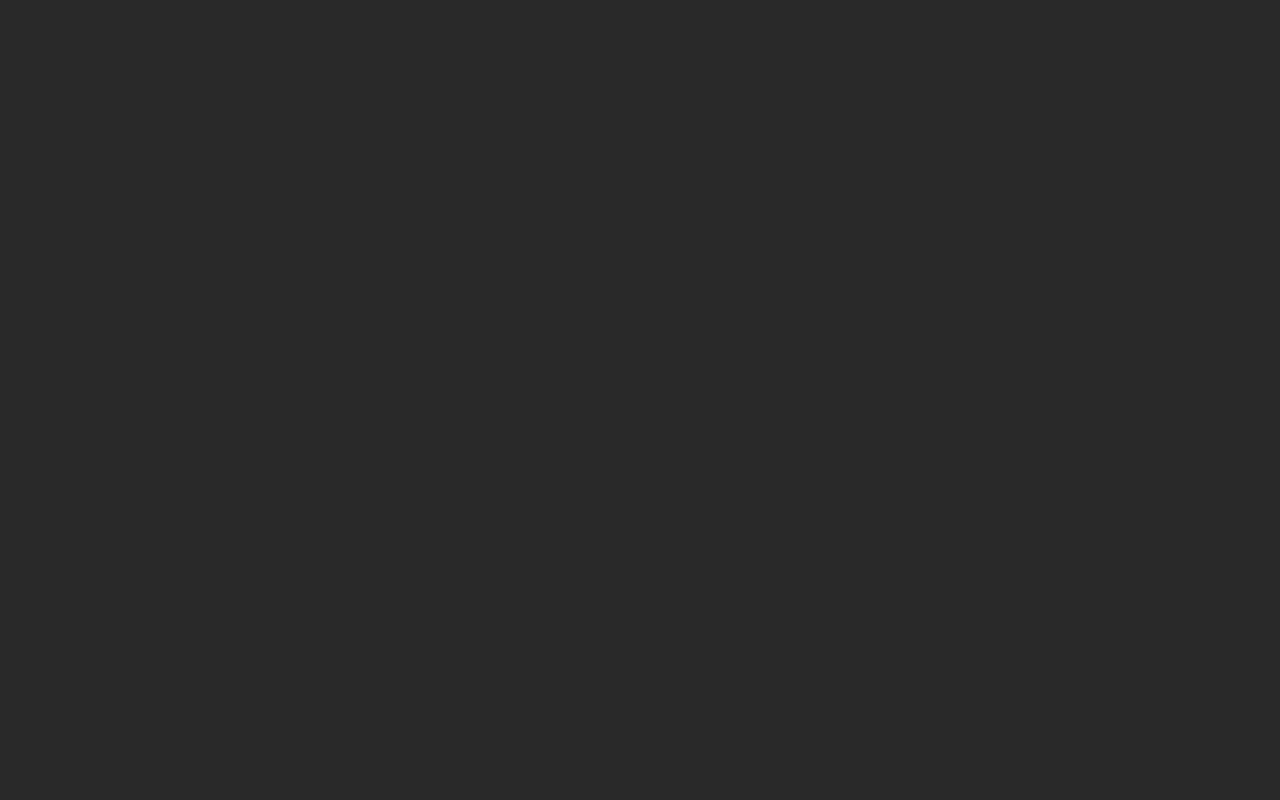
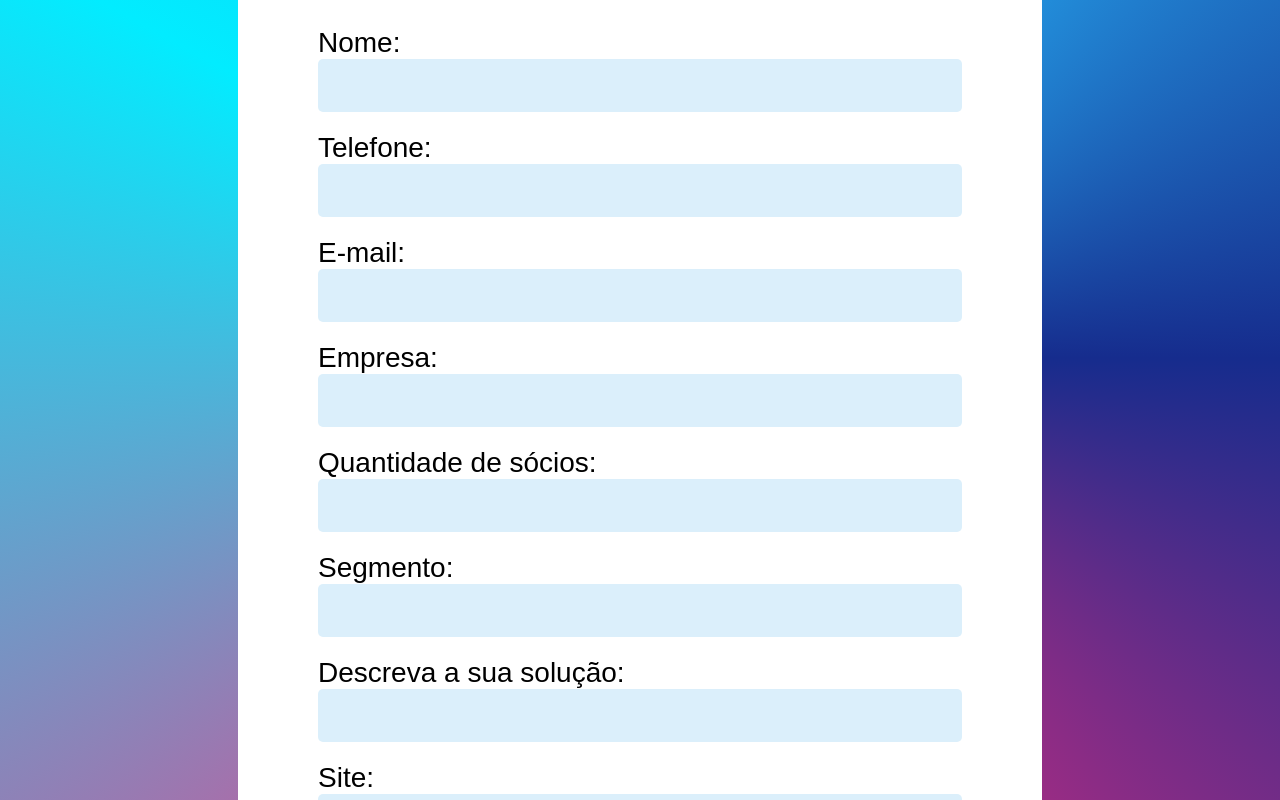
Before and after one commit to ALIAonepage/Alia-Landing-page, a React (Create React App) app in the folder client/: page / in a window 1280 px wide. Shown: the part 1020-1820 px from the top of the page. Before the commit the page ends 800 px from the top, so only its background shows below. Built offline with nearby package versions, Linux system fonts and the light colour scheme.

Commit message:
feature(feature/frontSubscription): subscription form

```diff
--- /dev/null
+++ b/client/src/components/Subscription/index.tsx
@@ -0,0 +1,98 @@
+import React from "react";
+import { StyledSubscriptionComponent, SubscriptionContainer, StyledSubscriptionForm, StyledSubscriptionField } from "./styles";
+
+type SubscriptionFormType = {
+    propriedade?: string;
+}
+
+type SubscriptionFieldType = {
+    dataField?: string;
+    labelTitle?: string;
+    inputType?: string;
+}
+
+export const SubscriptionComponent: React.FC = () => {
+    return (
+        <StyledSubscriptionComponent>
+
+            <SubscriptionContainer>
+                <h2>
+                    Inscreva-se no nosso programa
+                </h2>
+
+                <SubscriptionForm />
+            </SubscriptionContainer>
+
+        </StyledSubscriptionComponent>
+    );
+}
+
+const SubscriptionForm = ({ propriedade }: SubscriptionFormType) => {
+    return (
+        <StyledSubscriptionForm>
+            <form action="" method="post">
+                <SubscriptionField
+                    dataField="firstName"
+                    labelTitle="Nome:"
+                />
+
+                <SubscriptionField
+                    dataField="phoneNumber"
+                    labelTitle="Telefone:"
+                    inputType="number"
+                />
+
+                <SubscriptionField
+                    dataField="email"
+                    labelTitle="E-mail:"
+                    inputType="email"
+                />
+
+                <SubscriptionField
+                    dataField="company"
+                    labelTitle="Empresa:"
+                />
+
+                <SubscriptionField
+                    dataField="partnersNumber"
+                    labelTitle="Quantidade de sócios:"
+                    inputType="number"
+                />
+
+                <SubscriptionField
+                    dataField="segment"
+                    labelTitle="Segmento:"
+                />
+
+                <SubscriptionField
+                    dataField="solutionDescribe"
+                    labelTitle="Descreva a sua solução:"
+                />
+
+                <SubscriptionField
+                    dataField="site"
+                    labelTitle="Site:"
+                />
+            </form>
+        </StyledSubscriptionForm>
+    );
+}
+
+const SubscriptionField = ({ dataField, labelTitle, inputType="text" }: SubscriptionFieldType) => {
+    return (
+        <StyledSubscriptionField>
+            <label
+                htmlFor={dataField}
+            >
+                {labelTitle}
+            </label>
+
+            <input
+                required
+                type={inputType}
+                name={dataField}
+                id={dataField}
+            />
+        </StyledSubscriptionField>
+    );
+}
--- /dev/null
+++ b/client/src/components/Subscription/styles.ts
@@ -0,0 +1,70 @@
+import styled from "styled-components";
+
+export const StyledSubscriptionComponent = styled.div`
+    display: flex;
+    justify-content: center;
+    align-items: center;
+
+    padding: 125px 0;
+
+    width: 100vw;
+
+    background: conic-gradient(from -75.47deg at 58.78% 45.77%, #ff2c7d -93.39deg, #02ecff 14.12deg, #249ee7 105.23deg, #162c8d 165.55deg, #ff2c7d 266.61deg, #02ecff 374.12deg);
+`;
+
+export const SubscriptionContainer = styled.div`
+    display: flex;
+    flex-direction: column;
+    justify-content: center;
+    align-items: center;
+
+    width: 804px;
+
+    padding: 30px 60px;
+
+    background-color: #fff;
+    color: #000;
+
+    h2{
+        font-size: 45px;
+    }
+`;
+
+export const StyledSubscriptionForm = styled.div`
+    width: 100%;
+
+    padding: 20px 20px;
+`;
+
+export const StyledSubscriptionField = styled.div`
+    display: flex;
+    flex-direction: column;
+    justify-content: flex-start;
+    align-items: flex-start;
+
+    margin: 20px 0;
+
+    label{
+        font-size: 28px;
+    }
+
+    input{
+        display: flex;
+        //flex-wrap: wrap;
+
+        width: 100%;
+
+        font-size: 20px;
+
+        padding: 15px;
+
+        border: none;
+        border-radius: 5px;
+
+        background-color: rgba(36, 158, 231, 0.16);
+
+        #solutionDescribe{
+            min-height: 120px;
+        }
+    }
+`;
--- /dev/null
+++ b/client/src/components/index.ts
@@ -0,0 +1,5 @@
+import { SubscriptionComponent } from "./Subscription";
+
+export {
+    SubscriptionComponent
+}
--- a/client/src/pages/home/index.tsx
+++ b/client/src/pages/home/index.tsx
@@ -1,10 +1,14 @@
 import React from "react";
+
 import { HomeContainer } from './styles';
+import { SubscriptionComponent } from "../../components";
+
 import { LogoCITi } from '../../assets';
 
 
 export const Home: React.FC = () => {
     return (
+        <div>
             <HomeContainer>
                 <img src={LogoCITi} alt="" />
                 <h1>ReactJS Boilerplate</h1>
@@ -20,5 +24,7 @@ export const Home: React.FC = () => {
                     by CITi
                 </p>
             </HomeContainer>
+            <SubscriptionComponent />
+        </div>
     );
 }
```
Lines whose indentation alone changed are shown as unchanged.
